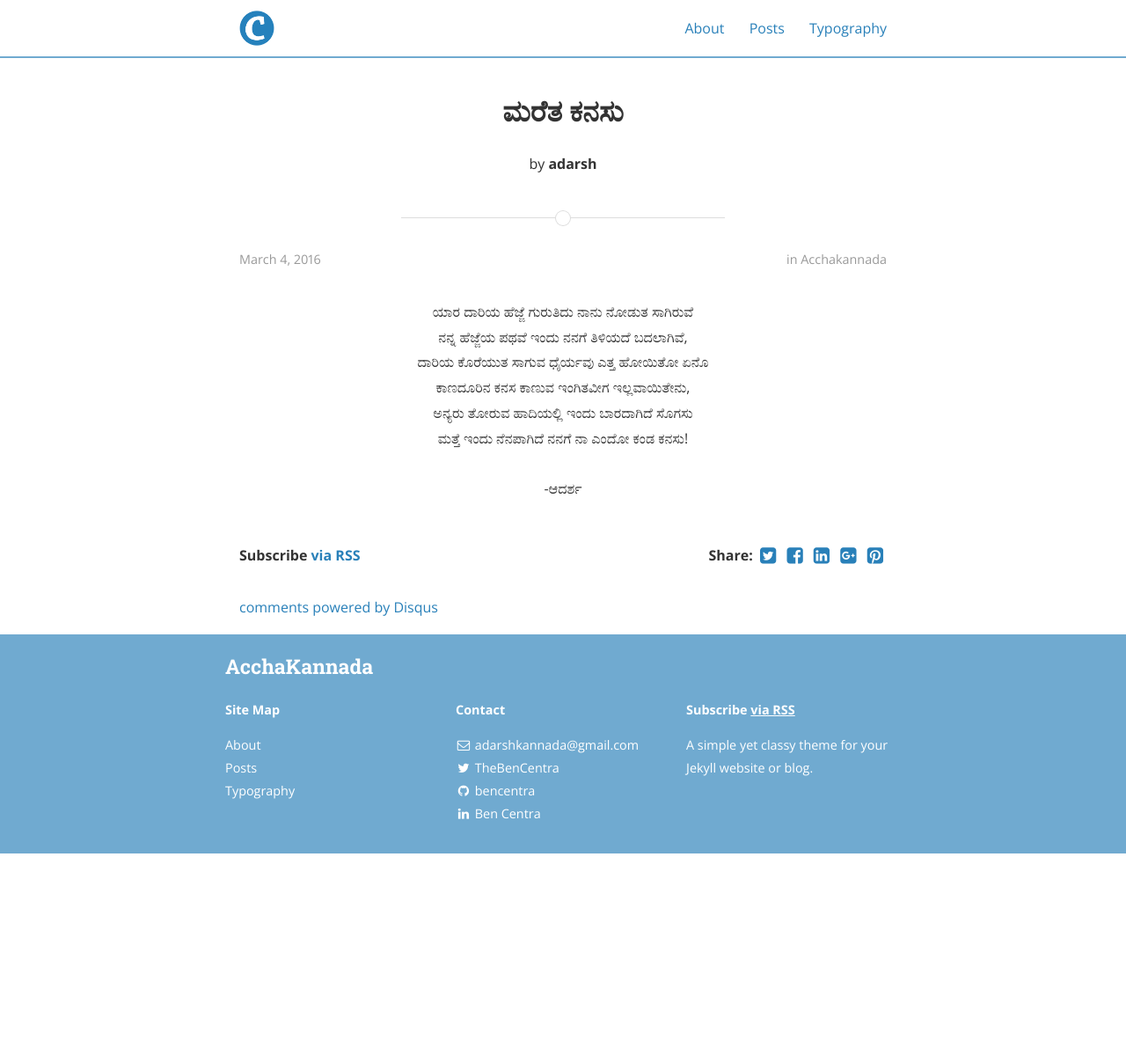
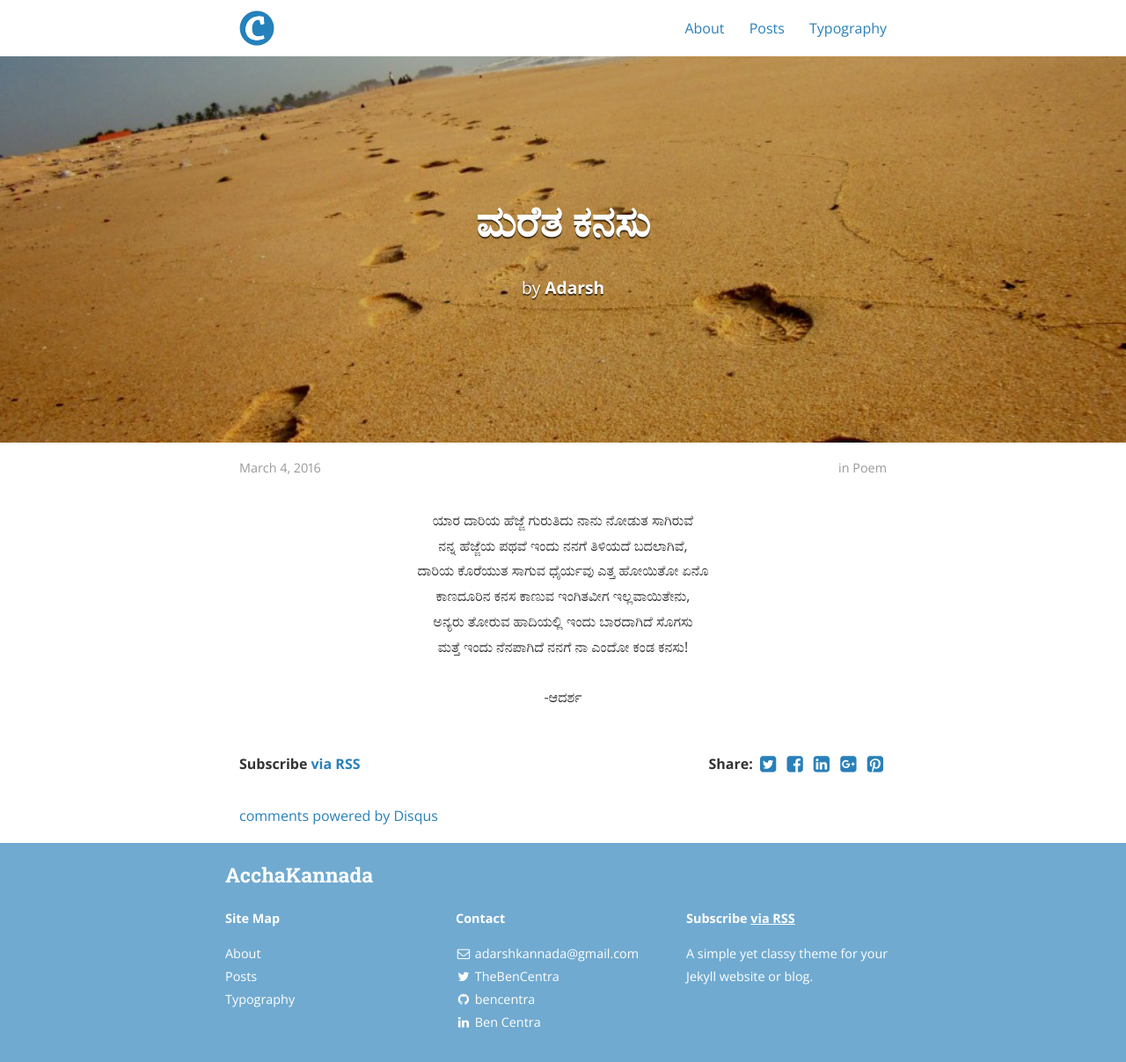
Before and after one commit to bencentra/centrarium, a Jekyll site: the page built from _posts/2016-03-04-mareta-kanasu.markdown, in a window 1280 px wide. Shown: the whole page at 88% size. Built offline with Jekyll 4.4.1, drawn with Linux system fonts in a browser that asks for light colours; nearby versions of some CDN libraries; comment, search, counter and statistics services are not loaded; a style sheet for code colours, icons or effects is not loaded; before the commit the page ends 970 px from its top, so only the background shows below that; some of the changed lines change nothing that is shown.

Commit message:
Update 2016-03-04-mareta-kanasu.markdown

```diff
--- a/_posts/2016-03-04-mareta-kanasu.markdown
+++ b/_posts/2016-03-04-mareta-kanasu.markdown
@@ -1,13 +1,13 @@
 ---
+
 layout: post
-title:  "ಮರೆತ ಕನಸು"
-date:   2016-03-04 08:00:03
-description: Mareta Kanasu poem!
-thumbnail: mareta-kanasu.jpg
-categories: acchakannada
+title: "ಮರೆತ ಕನಸು"
+date:   2016-03-04
+author: Adarsh
+categories: Poem
+tags:	Acchakannada Kannada Kavana Poem kanasu way daari
+cover:  "assets/mareta-kanasu.jpg"
 
-# Information for the author block
-author: adarsh
 ---
 <p align ="center">
 ಯಾರ ದಾರಿಯ ಹೆಜ್ಜೆ ಗುರುತಿದು ನಾನು ನೋಡುತ ಸಾಗಿರುವೆ<br>
```
